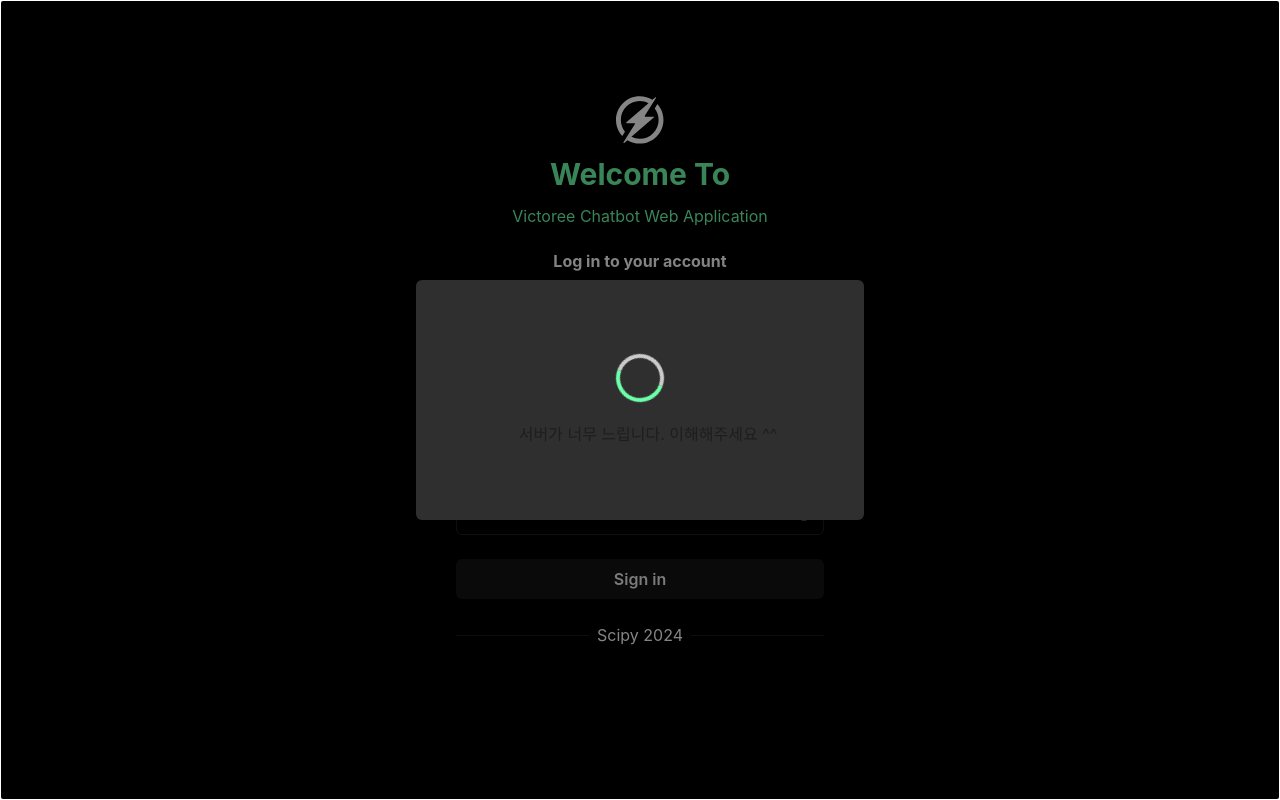
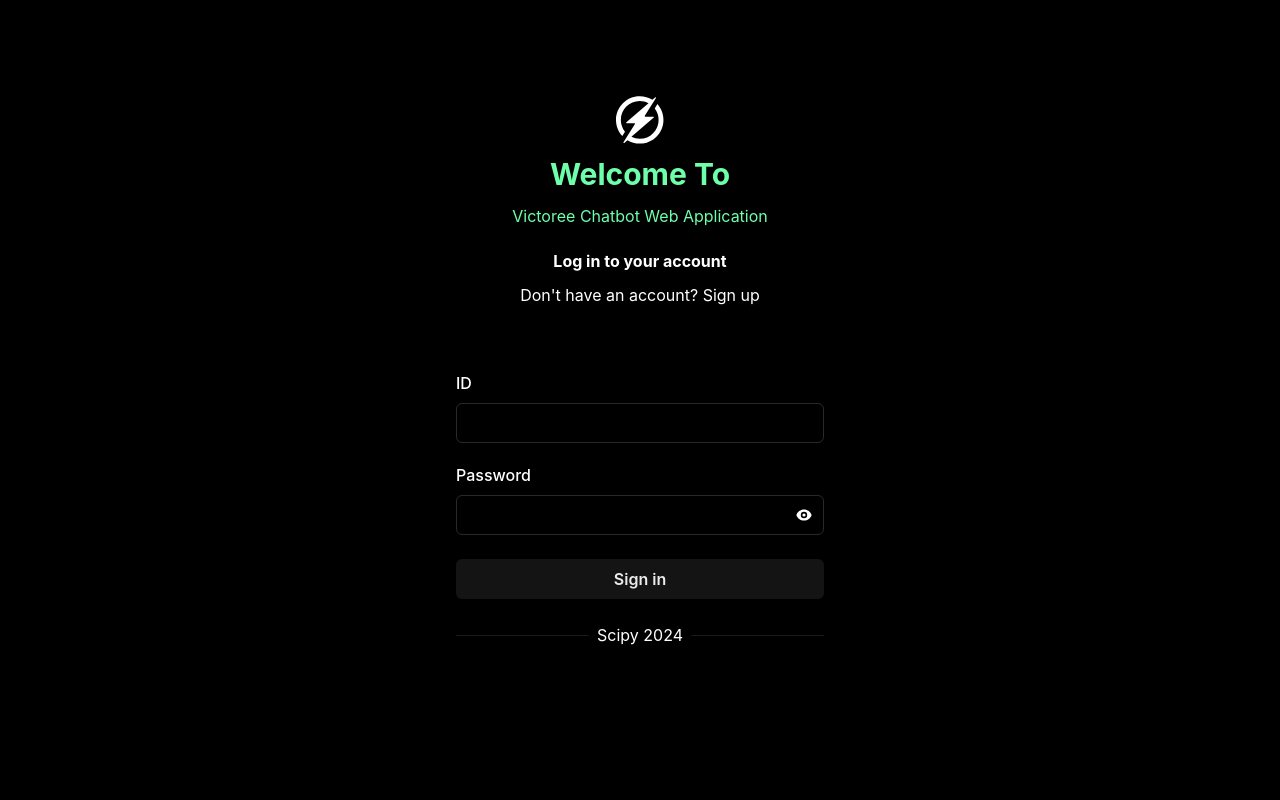
Before and after one commit to victoriagjh/chatbot-web, a React (Create React App) app: page / in a window 1280 px wide. Built offline with nearby package versions, Linux system fonts and the light colour scheme.

Commit message:
요청시 모달 띄우기

```diff
--- a/src/pages/Login.tsx
+++ b/src/pages/Login.tsx
@@ -20,13 +20,13 @@ import { apiPost } from '../utils/requests'
 import { useState } from 'react'
 import { saveAuthData } from '../utils/auth'
 import { useNavigate } from 'react-router-dom';
-import { LoadingModal } from '../components/LoadingModal'
+import LoadingModal from '../components/LoadingModal'
 
 
 export const Login = () => {
   const [id, setId] = useState('');
   const [password, setPassword] = useState('');
-  const { isOpen, onClose } = useDisclosure();
+  const { isOpen = false, onOpen, onClose } = useDisclosure();
 
   const navigate = useNavigate();  // useNavigate 훅을 사용하여 navigate 함수를 가져옵니다.
 
@@ -40,6 +40,7 @@ export const Login = () => {
 
   const handleLogin = async () => {
     try {
+      onOpen();
       const response = await apiPost('/api/auth/login', { username: id, password }, {
         headers: {
           'Content-Type': 'application/x-www-form-urlencoded',
@@ -50,13 +51,16 @@ export const Login = () => {
       const data = response.data;
       saveAuthData(data);
       goToChattingRoom();
+      onClose();
     } catch (error) {
+      onClose();
+      alert('Login failed');
       console.error('Login error:', error);
     }
   };
   return (
     <Box className="App">
-      <LoadingModal isOpen={isOpen} onClose={onClose} />
+      <LoadingModal isOpen={isOpen} onOpen={onOpen} onClose={onClose} />
       <Container maxW="lg" py={{ base: '12', md: '24' }} px={{ base: '0', sm: '8' }}>
         <Stack spacing="8">
           <Stack spacing="6">
```
Also changed, not shown: src/components/LoadingModal.tsx (+9 -1 lines).
